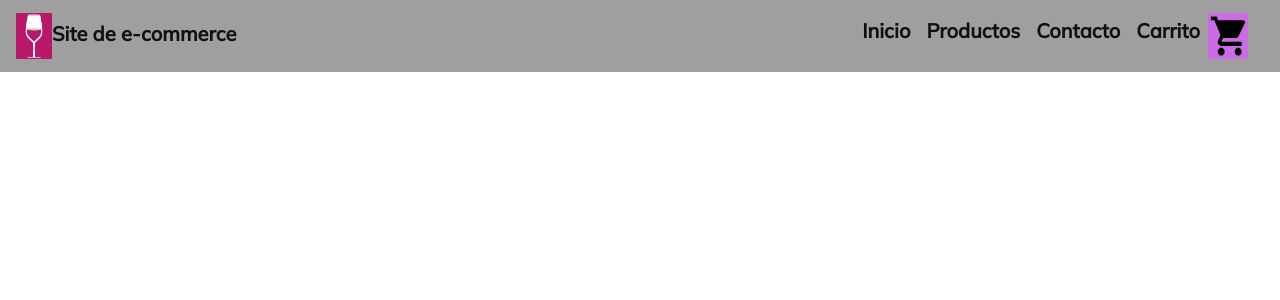
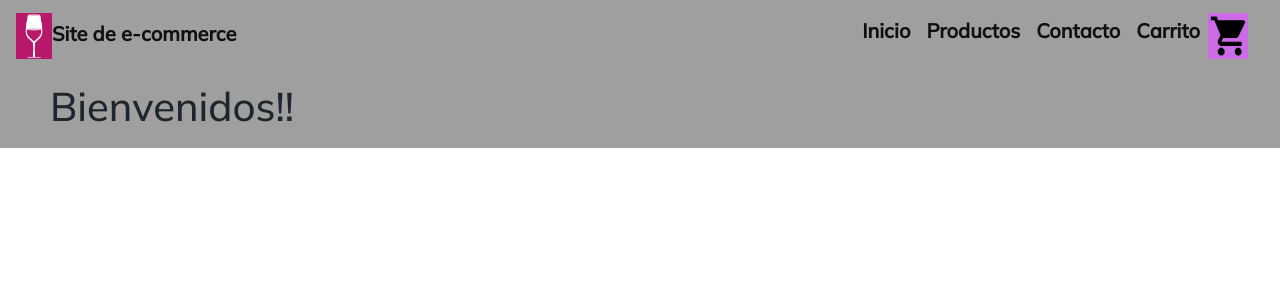
Before and after one commit to miguelrafa/proyecto-coderhouse-react-ecommerce, a React (Create React App) app: page / in a window 1280 px wide. Shown: the top 300 px of the page. Built offline with nearby package versions, Linux system fonts and the light colour scheme.

Commit message:
Clase 2 Ver. 9

```diff
--- a/src/App.js
+++ b/src/App.js
@@ -5,12 +5,12 @@ import ItemListContainer from './container/ItemListContainer.js';
 
 function App() {
   return (
-    <>
+      <>
+      <NavBar></NavBar>
 
-      <NavBar></NavBar>
       <ItemListContainer></ItemListContainer>
+      </>
 
-    </>
   );
 }
 
--- a/src/components/NavBar.js
+++ b/src/components/NavBar.js
@@ -6,7 +6,7 @@ import cartWidget from '.././images/cart.png'
 const NavBar = () => {
   return (
   <>
- <nav className="navbar navbar-expand-lg navbar-light fixed-top navBarCustom">
+ <nav className="navbar navbar-expand-lg navbar-light navBarCustom">
 	<a className="navbar-brand" href="#">
 		<img src={logo} alt="" width="36" height="46" className="d-inline-block align-text-center" />
 		Site de e-commerce
--- a/src/container/Item.js
+++ b/src/container/Item.js
@@ -3,9 +3,12 @@ import React from 'react'
 const Item = (props) => {
   return (
 
+     <>
+     <div className="navBarCustom">
+        <h1> {props.saludo}</h1>
+      </div>
 
-        <h1> {props.saludo}</h1>
-
+      </>
 
   );
 }
```
